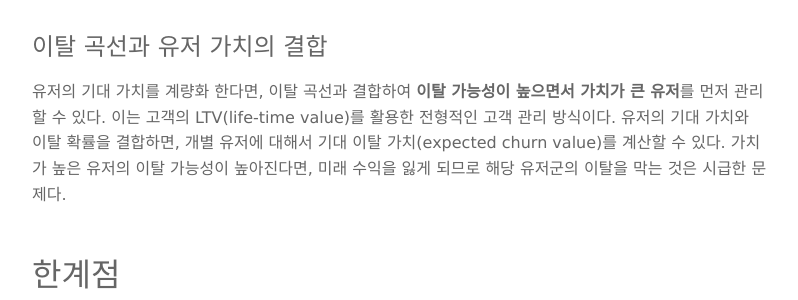
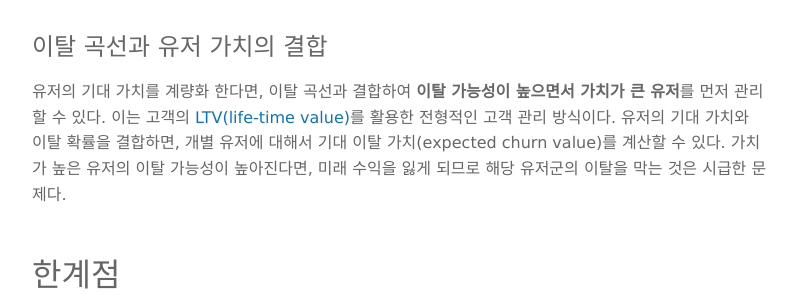
Before and after one commit to boxnwhiskr/boxnwhiskr.github.io, a Jekyll site: the page built from _posts/2015-02-09-predict_churns.markdown, in a window 1280 px wide and 900 px high, scrolled down 6667 px. Shown: the part 178-478 px from the top of the window, without its empty margins (240-1038 px from the left). Built offline with Jekyll 4.4.1, drawn with Linux system fonts in a browser that asks for light colours; nearby versions of some CDN libraries; some web fonts are replaced; formulas are drawn with MathJax 3; some of the changed lines change nothing that is shown.

Commit message:
Add the link of LTV

```diff
--- a/_posts/2015-02-09-predict_churns.markdown
+++ b/_posts/2015-02-09-predict_churns.markdown
@@ -184,7 +184,7 @@ A의 경우, 위험 비율의 증가에 따라 이탈 가능성이 상대적으
 ## 이탈 곡선과 유저 가치의 결합
 
 유저의 기대 가치를 계량화 한다면, 이탈 곡선과 결합하여 **이탈 가능성이 높으면서 가치가 큰 유저**를 먼저 관리할 수 있다.
-이는 고객의 LTV(life-time value)를 활용한 전형적인 고객 관리 방식이다.
+이는 고객의 [LTV(life-time value)](http://en.wikipedia.org/wiki/Customer_lifetime_value)를 활용한 전형적인 고객 관리 방식이다.
 유저의 기대 가치와 이탈 확률을 결합하면, 개별 유저에 대해서 기대 이탈 가치(expected churn value)를 계산할 수 있다.
 가치가 높은 유저의 이탈 가능성이 높아진다면, 미래 수익을 잃게 되므로 해당 유저군의 이탈을 막는 것은 시급한 문제다.
 
```
